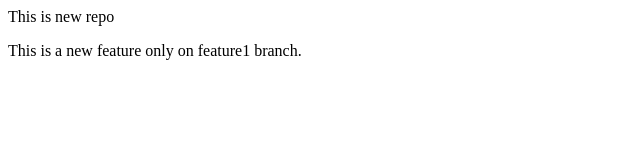
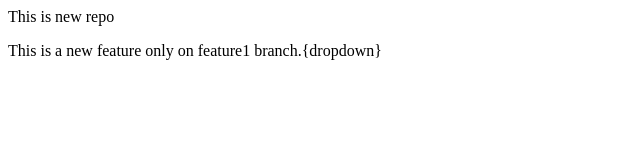
Before and after one commit to Prakashnepal/localrepo, a plain HTML site: page index.html in a window 1280 px wide. Shown: the full height of the page, 0-640 px from the left. Drawn offline with Linux system fonts and the light colour scheme.

Commit message:
Add dropdown

```diff
--- a/index.html
+++ b/index.html
@@ -1,4 +1,4 @@
 <p>This is new repo</p>
 
 
-<p>This is a new feature only on feature1 branch.</p>
+<p>This is a new feature only on feature1 branch.{dropdown}</p>
```
